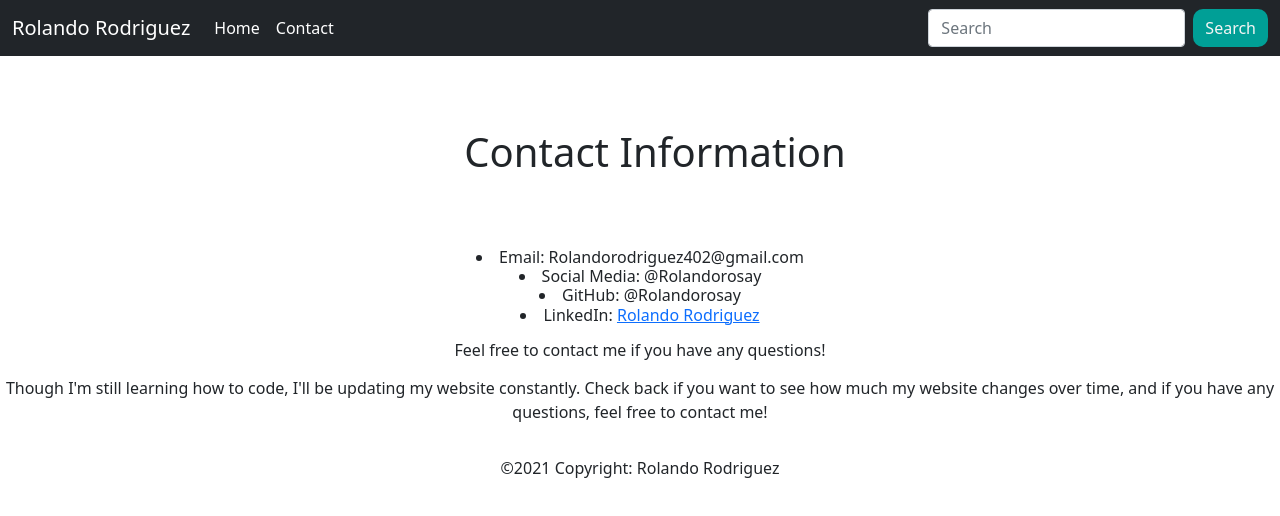
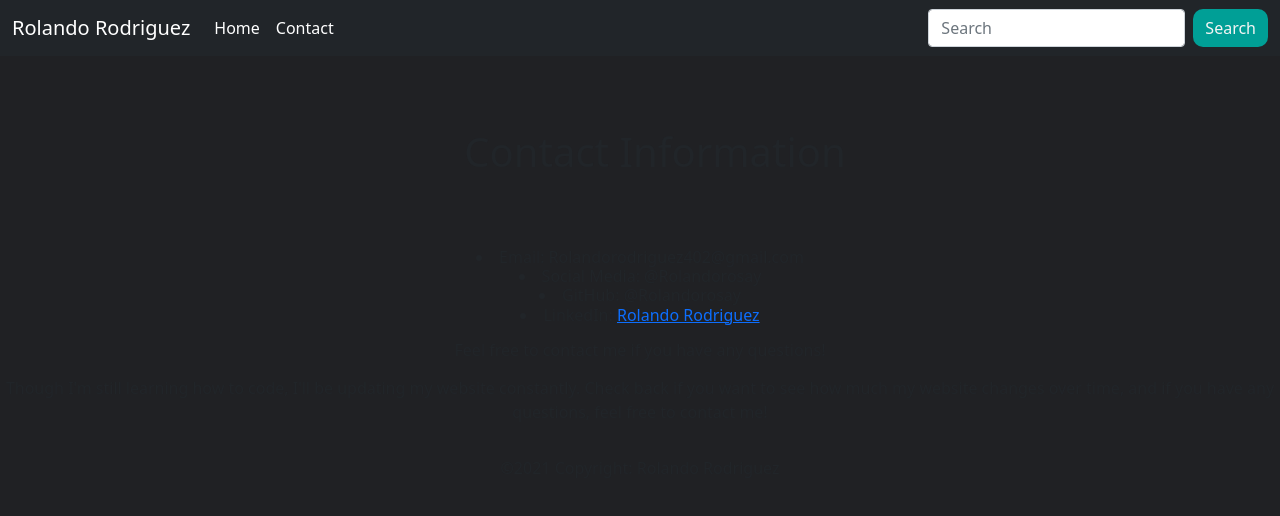
Before and after one commit to Rolandorosay/Portfolio, a plain HTML site: page contact.html in a window 1280 px wide. Drawn offline with nearby package versions, Linux system fonts and the light colour scheme.

Commit message:
HTML Edit

```diff
--- a/contact.html
+++ b/contact.html
@@ -20,6 +20,9 @@
 		></script>
 	</head>
 	<style>
+		body {
+    		background-color: rgb(32, 33, 36);
+		}
 		h1 {
 			padding-left: 30px;
 		}
```
